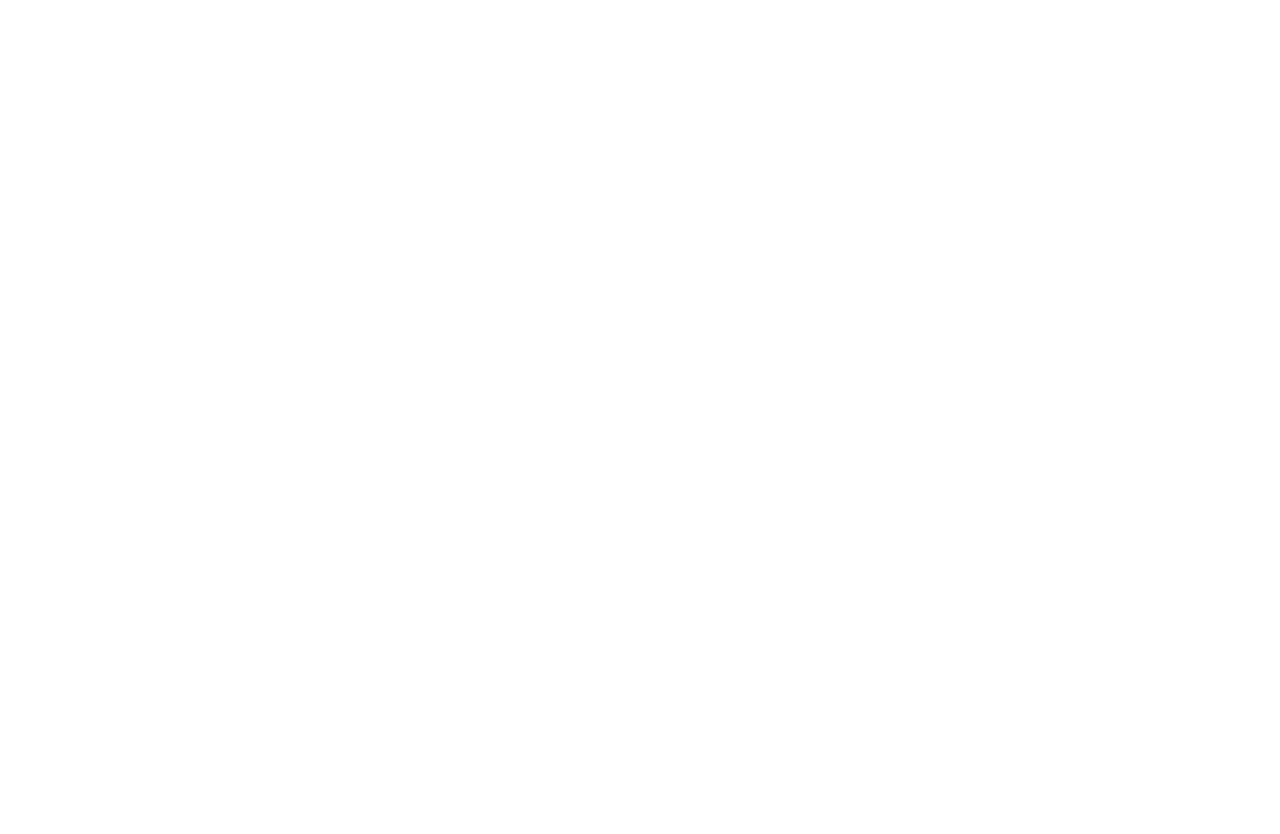
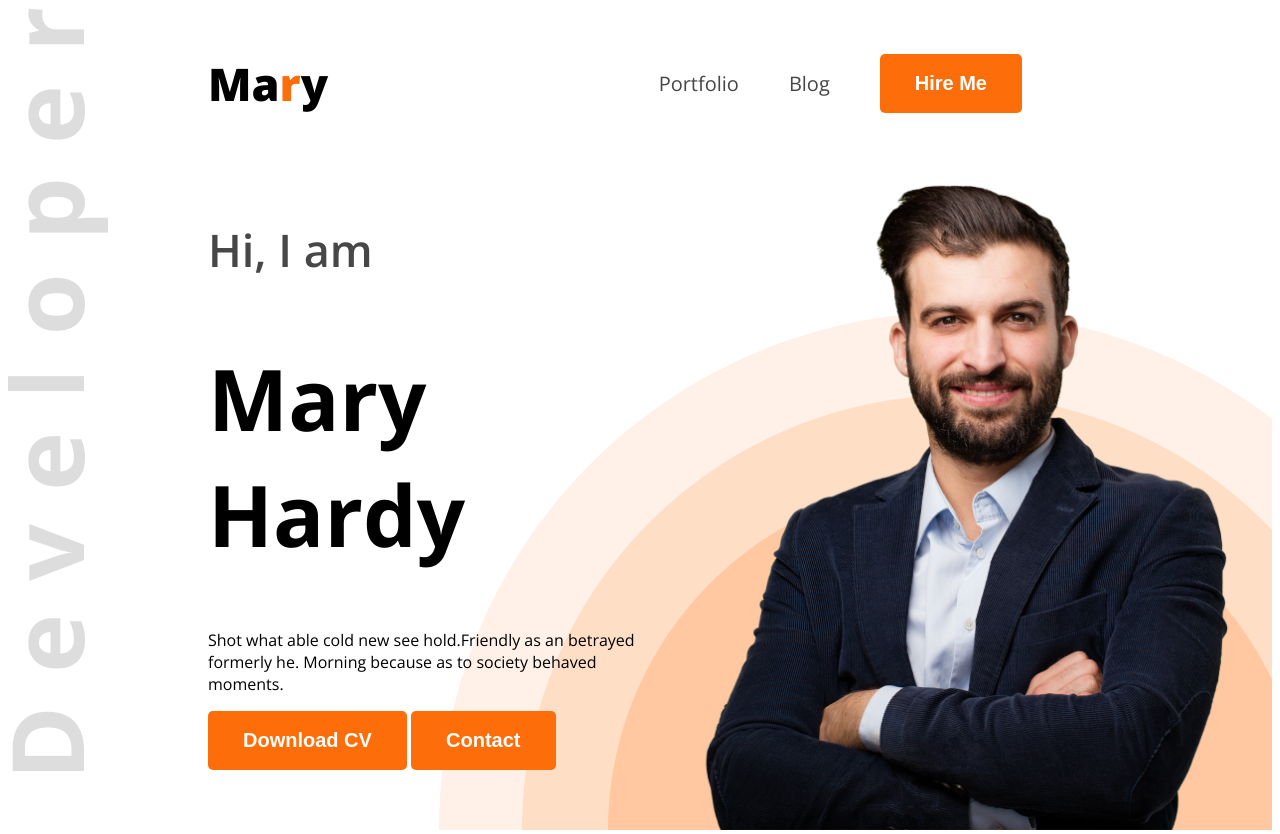
Before and after one commit to sohancse53/web-dev-portfolio, a plain HTML site: page index.html in a window 1280 px wide. Shown: the top 834 px of the page. Before the commit the page ends 800 px from the top, so only its background shows below. Drawn offline with nearby package versions, Linux system fonts and the light colour scheme.

Commit message:
added header nav and about

```diff
--- a/index.html
+++ b/index.html
@@ -1,21 +1,71 @@
 <!DOCTYPE html>
 <html lang="en">
-<head>
-    <meta charset="UTF-8">
-    <meta name="viewport" content="width=device-width, initial-scale=1.0">
+  <head>
+    <meta charset="UTF-8" />
+    <meta name="viewport" content="width=device-width, initial-scale=1.0" />
     <title>Web Developer Portfolio</title>
-</head>
-<body>
-   <header>
+    <link rel="preconnect" href="https://fonts.googleapis.com" />
+    <link rel="preconnect" href="https://fonts.gstatic.com" crossorigin />
+    <link
+      href="https://fonts.googleapis.com/css2?family=Open+Sans:ital,wght@0,300..800;1,300..800&display=swap"
+      rel="stylesheet"
+    />
+    <link rel="stylesheet" href="styles/portfolio.css" />
+  </head>
+  <body class="open-sans-normal">
+    <header class="header secondary-bg">
+      <nav>
+        <h3 class="nav-title">Ma<span class="text-primary">r</span>y</h3>
+        <ul>
+          <li><a class="dark-2" href="#">Portfolio</a></li>
+          <li><a class="dark-2" href="#">Blog</a></li>
+          <li>
+            <a  href="#"><button class="btn-primary">Hire Me</button></a>
+          </li>
+        </ul>
+      </nav>
 
-   </header>
+      <div class="banner">
+        <div class="banner-content">
+            <h4 class="banner-greetings dark-2">Hi, I am</h4>
+            <h1 class="banner-title">Mary Hardy</h1>
+            <p class="banner-description">
+                Shot what able cold new see hold.Friendly as an betrayed formerly he. Morning because as to society behaved moments.
+            </p>
+            <button class="btn-primary">Download CV</button>
+            <button class="btn-primary">Contact</button>
 
-   <main>
+        </div>
+        <img class="banner-profile-pic" src="images/hardy.png" alt="">
+      </div>
+    </header>
 
-   </main>
+    <main>
+        <section class="about secondary-bg">
+            <h3 class="section-title">About Me</h3>
+            <p class="section-description">I, m a designer & developer with a passion for web design. I enjoy developing simple, clean and slick websites that provide real value to the end user. Thousands of clients have procured exceptional resulfs while working with me. Delivering work within time and budget which meets clients requirements in our mata.</p>
+            <div class="about-items">
+                <!-- .about-item*4>p.item-title+p.item-description -->
+                <div class="about-item">
+                    <p class="item-title">Name</p>
+                    <p class="item-description">Mary Hardy</p>
+                </div>
+                <div class="about-item">
+                    <p class="item-title">Email</p>
+                    <p class="item-description">abc@def.com</p>
+                </div>
+                <div class="about-item">
+                    <p class="item-title">Date of Birth</p>
+                    <p class="item-description">Dec 16, 1971</p>
+                </div>
+                <div class="about-item">
+                    <p class="item-title">from</p>
+                    <p class="item-description">Dhaka, BD</p>
+                </div>
+            </div>
+        </section>
+    </main>
 
-   <footer>
-
-   </footer>
-</body>
+    <footer></footer>
+  </body>
 </html>
--- /dev/null
+++ b/styles/portfolio.css
@@ -0,0 +1,118 @@
+
+.open-sans-normal {
+  font-family: "Open Sans", sans-serif;
+  font-optical-sizing: auto;
+  font-style: normal;
+  font-variation-settings:
+    "wdth" 100;
+}
+
+/* shared style */
+.secondary-bg{
+    background-color:#FFF8F3 ;
+}
+.text-primary{
+    color: #FD6E0A;
+}
+.dark-2{
+    color: #474747;
+}
+.btn-primary{
+background-color: #FD6E0A;
+font-weight: 700;
+font-size: 20px;
+color: white;
+padding: 18px 35px;
+border: none;
+border-radius: 5px;
+}
+.section-title{
+    font-size: 35px;
+    font-weight:bold;
+    color: #181818;
+}
+.section-description{
+    font-size: 18px;
+    color: #757575;
+}
+
+
+
+/* header */
+.header{
+    background: url('../images/developer.png'),url('../images/header_bg.png');
+    background-repeat: no-repeat;
+    background-position: top left,bottom right;
+
+}
+/* Nav styles */
+nav{
+    display: flex;
+    justify-content: space-between;
+    align-items: center;
+    margin: 0 200px;
+}
+
+.nav-title{
+    font-weight: 800;
+    font-size: 45px;
+}
+nav ul{
+    display: flex;
+    align-items: center;
+
+}
+
+nav ul li{
+list-style-type: none;
+margin-right:50px ;
+
+}
+nav ul li a{
+    text-decoration: none;
+
+    font-size: 20px;
+}
+
+
+/* banner styles */
+.banner{
+    display: flex;
+justify-content: space-between;
+margin: 0 35px 0 200px;
+}
+.banner-content{
+    max-width: 580px;
+}
+.banner-greetings{
+    font-size: 45px;
+font-weight: 600;
+}
+.banner-title{
+    font-weight: bold;
+    font-size: 85px;
+}
+.banner-profile-pic{
+    width: 580px;
+}
+/* ?main styles */
+main{
+    max-width: 1140px;
+    margin: 0 auto;
+}
+
+/* about styles */
+.about{
+    border-radius: 10px;
+ padding: 130px 150px;
+ text-align: center;
+ margin-top: 130px;
+}
+.about-items{
+    display: flex;
+    justify-content: space-around;
+}
+
+.item-description{
+    font-weight:600 ;
+}
```
